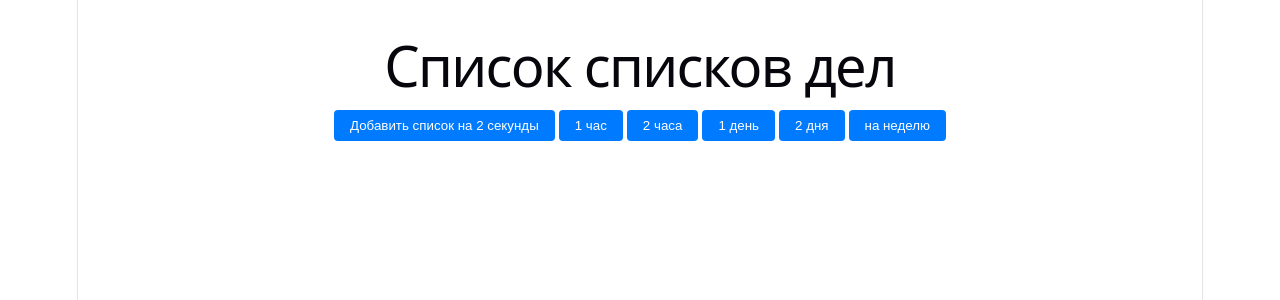
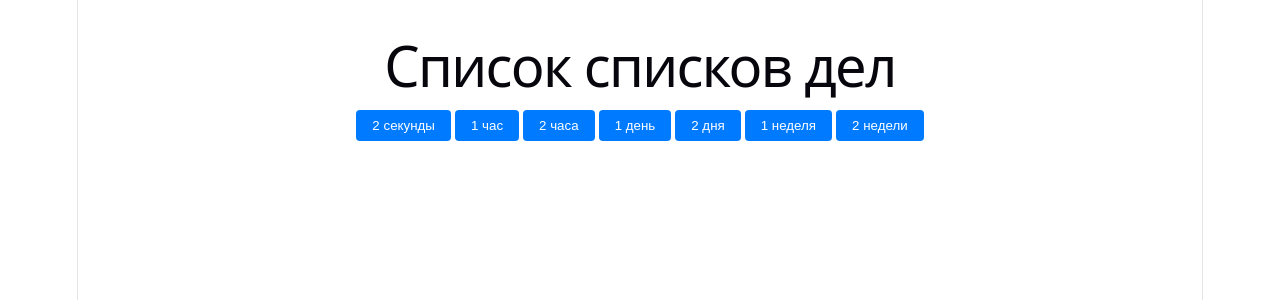
Before and after one commit to ErrorPixel-tech/Notebook, a React (Vite) app: page / in a window 1280 px wide. Shown: the top 300 px of the page. Built offline with nearby package versions, Linux system fonts and the light colour scheme.

Commit message:
simple btns change

```diff
--- a/src/components/BoardLists.jsx
+++ b/src/components/BoardLists.jsx
@@ -16,28 +16,32 @@ export const BoardLists = () => {
         <div className="board">
             <div className="board__controls">
                 <button className="board__btn-add"
-                    onClick={()=>addListWithTimer(2)}>
-                    Добавить список на 2 секунды
+                    onClick={() => addListWithTimer(2)}>
+                    2 секунды
                 </button>
                 <button className="board__btn-add"
-                    onClick={()=>addListWithTimer(60*60*1)}>
+                    onClick={() => addListWithTimer(60 * 60 * 1)}>
                     1 час
                 </button>
                 <button className="board__btn-add"
-                    onClick={()=>addListWithTimer(60*60*2)}>
+                    onClick={() => addListWithTimer(60 * 60 * 2)}>
                     2 часа
                 </button>
                 <button className="board__btn-add"
-                    onClick={()=>addListWithTimer(60*60*24)}>
+                    onClick={() => addListWithTimer(60 * 60 * 24)}>
                     1 день
                 </button>
                 <button className="board__btn-add"
-                    onClick={()=>addListWithTimer(60*60*24*2)}>
+                    onClick={() => addListWithTimer(60 * 60 * 24 * 2)}>
                     2 дня
                 </button>
                 <button className="board__btn-add"
-                    onClick={()=>addListWithTimer(60*60*24*7)}>
-                    на неделю
+                    onClick={() => addListWithTimer(60 * 60 * 24 * 7)}>
+                    1 неделя
+                </button>
+                <button className="board__btn-add"
+                    onClick={() => addListWithTimer(60 * 60 * 24 * 14)}>
+                    2 недели
                 </button>
             </div>
             <div className="board__lists">
```
